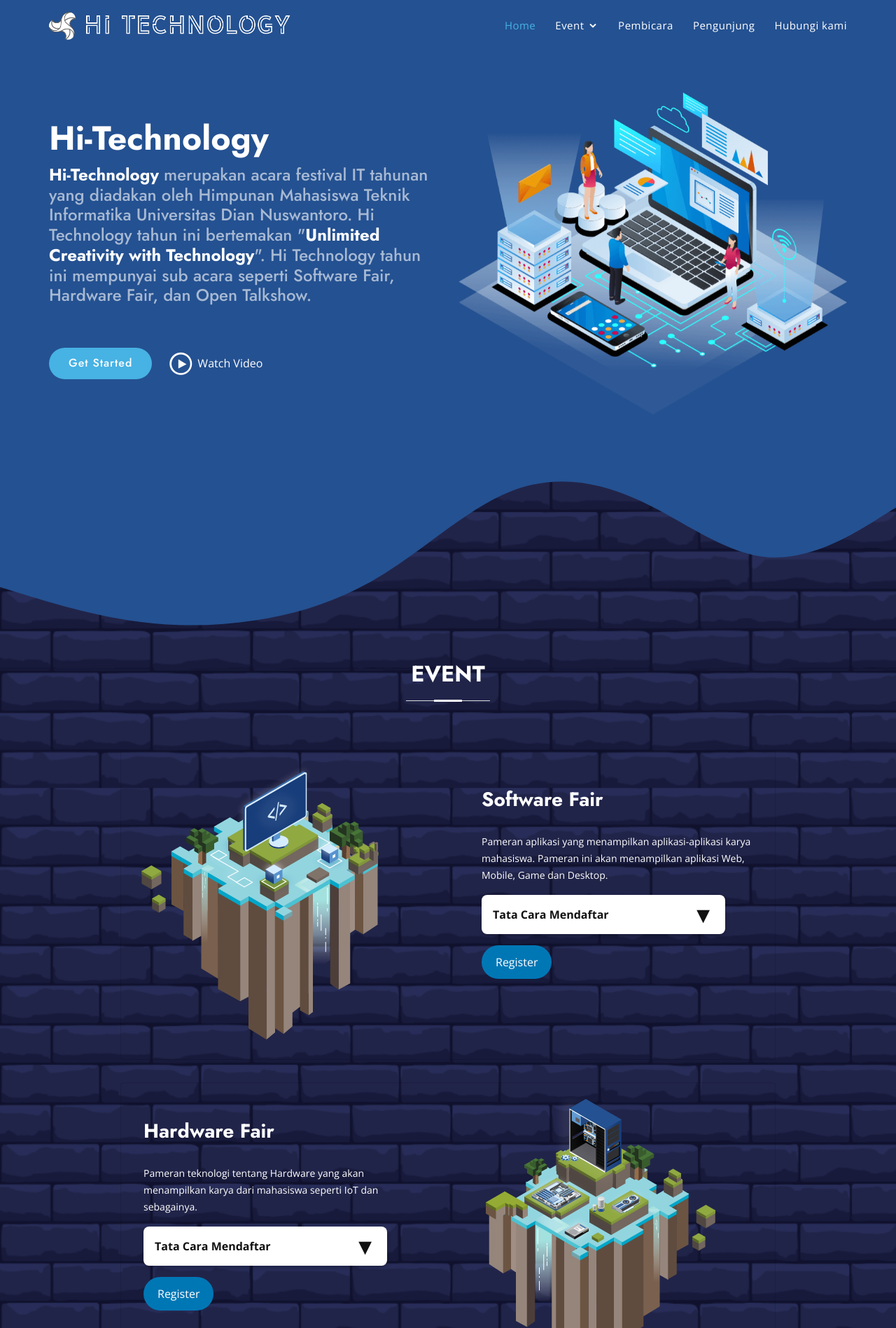
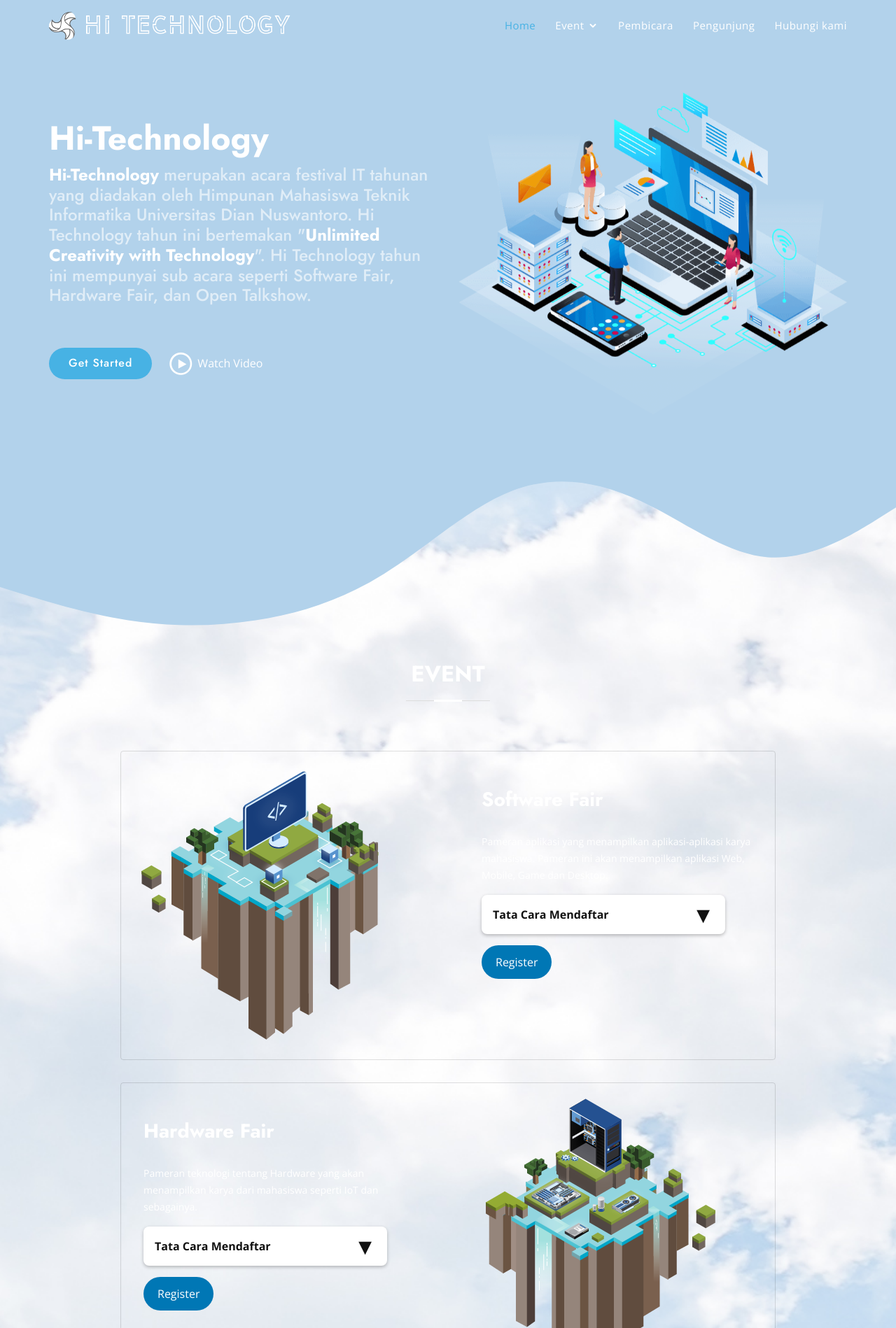
Before and after one commit to akbardwi/hitech, a CodeIgniter 4 app: the page made by app/Views/index.php in a window 1280 px wide. Shown: the top 1898 px of the page at 70% size. Run offline with PHP 8.4 and a stand-in for CodeIgniter, Linux system fonts and the light colour scheme; the template is opened without the code that fills it, so the values that code supplies are empty; some libraries are stand-ins or nearby versions.

Commit message:
perubahan background

```diff
--- a/app/Views/index.php
+++ b/app/Views/index.php
@@ -81,7 +81,7 @@
         </div>
     </section>
     <svg xmlns="http://www.w3.org/2000/svg" viewBox="0 0 1440 320" >
-        <path fill="#245191" fill-opacity="1" d="M0,224L34.3,234.7C68.6,245,137,267,206,277.3C274.3,288,343,288,411,277.3C480,267,549,245,617,202.7C685.7,160,754,96,823,69.3C891.4,43,960,53,1029,85.3C1097.1,117,1166,171,1234,176C1302.9,181,1371,139,1406,117.3L1440,96L1440,0L1405.7,0C1371.4,0,1303,0,1234,0C1165.7,0,1097,0,1029,0C960,0,891,0,823,0C754.3,0,686,0,617,0C548.6,0,480,0,411,0C342.9,0,274,0,206,0C137.1,0,69,0,34,0L0,0Z" style="border: none;"></path>
+        <path fill="#b2d2eb" fill-opacity="1" d="M0,224L34.3,234.7C68.6,245,137,267,206,277.3C274.3,288,343,288,411,277.3C480,267,549,245,617,202.7C685.7,160,754,96,823,69.3C891.4,43,960,53,1029,85.3C1097.1,117,1166,171,1234,176C1302.9,181,1371,139,1406,117.3L1440,96L1440,0L1405.7,0C1371.4,0,1303,0,1234,0C1165.7,0,1097,0,1029,0C960,0,891,0,823,0C754.3,0,686,0,617,0C548.6,0,480,0,411,0C342.9,0,274,0,206,0C137.1,0,69,0,34,0L0,0Z" style="border: none;"></path>
     </svg><!-- End Hero -->
     <br/>
     <main id="main">
--- a/assets/css/style.css
+++ b/assets/css/style.css
@@ -5,7 +5,7 @@
 body {
   font-family: "Open Sans", sans-serif;
   color: #444444;
-  background-image: url('../img/bg.png');
+  background-image: url('../img/awan.jpg');
   background-size: cover;
   /* background-repeat: repeat;
   z-index: 9; */
@@ -142,7 +142,7 @@ h1, h2, h3, h4, h5, h6 {
 }
 
 #header.header-scrolled, #header.header-inner-pages {
-  background:#245191;
+  background:#b2d2eb;
 }
 #header.header-scrolled, #header.header-inner-pages {
   width: 100%;
@@ -419,7 +419,7 @@ h1, h2, h3, h4, h5, h6 {
 #hero {
   width: 100%;
   height: 80vh;
-  background: #245191;
+  background: #b2d2eb;
 }
 #hero .wave {
   display: inline-block;
```
Also changed, not shown: assets/img/awan.jpg (added), assets/img/pulau.png (added).
